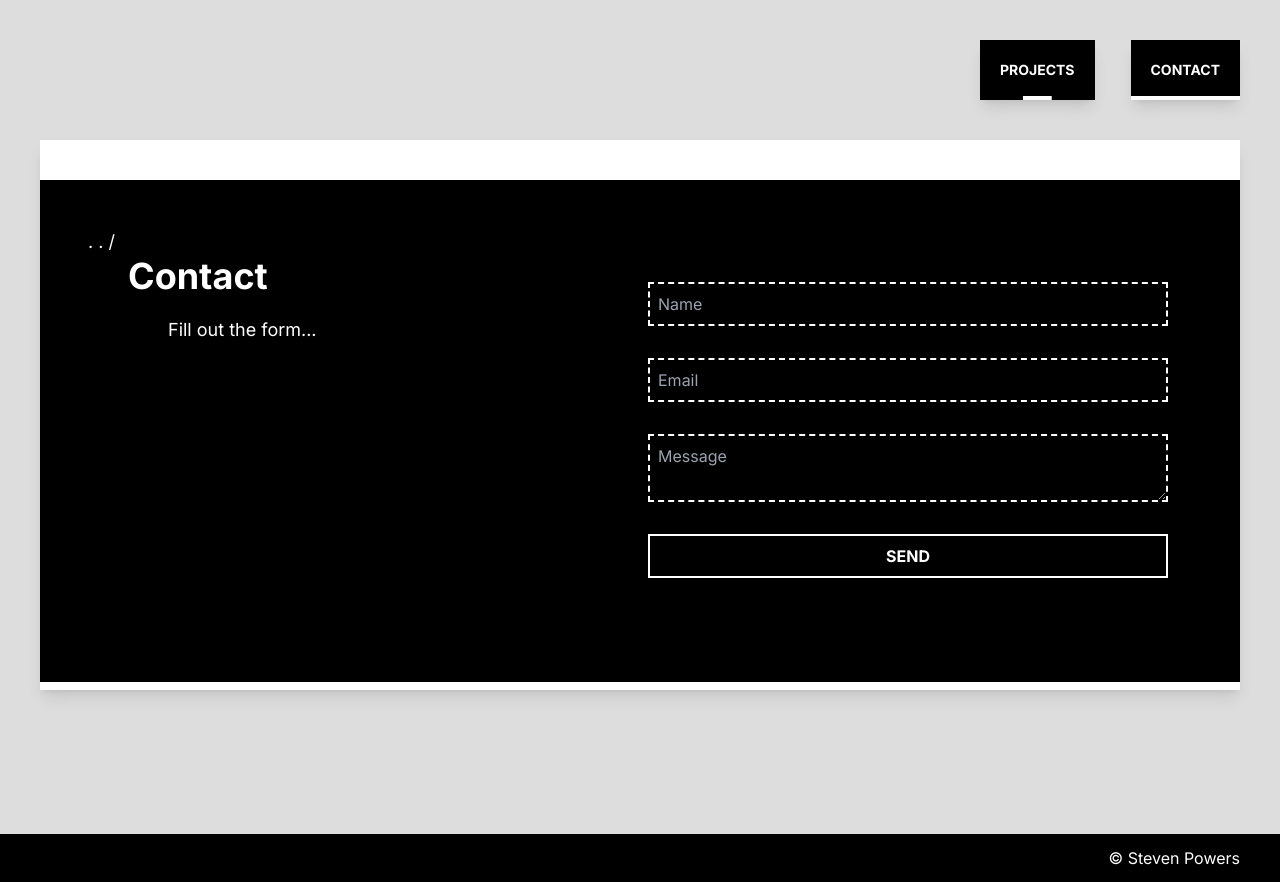
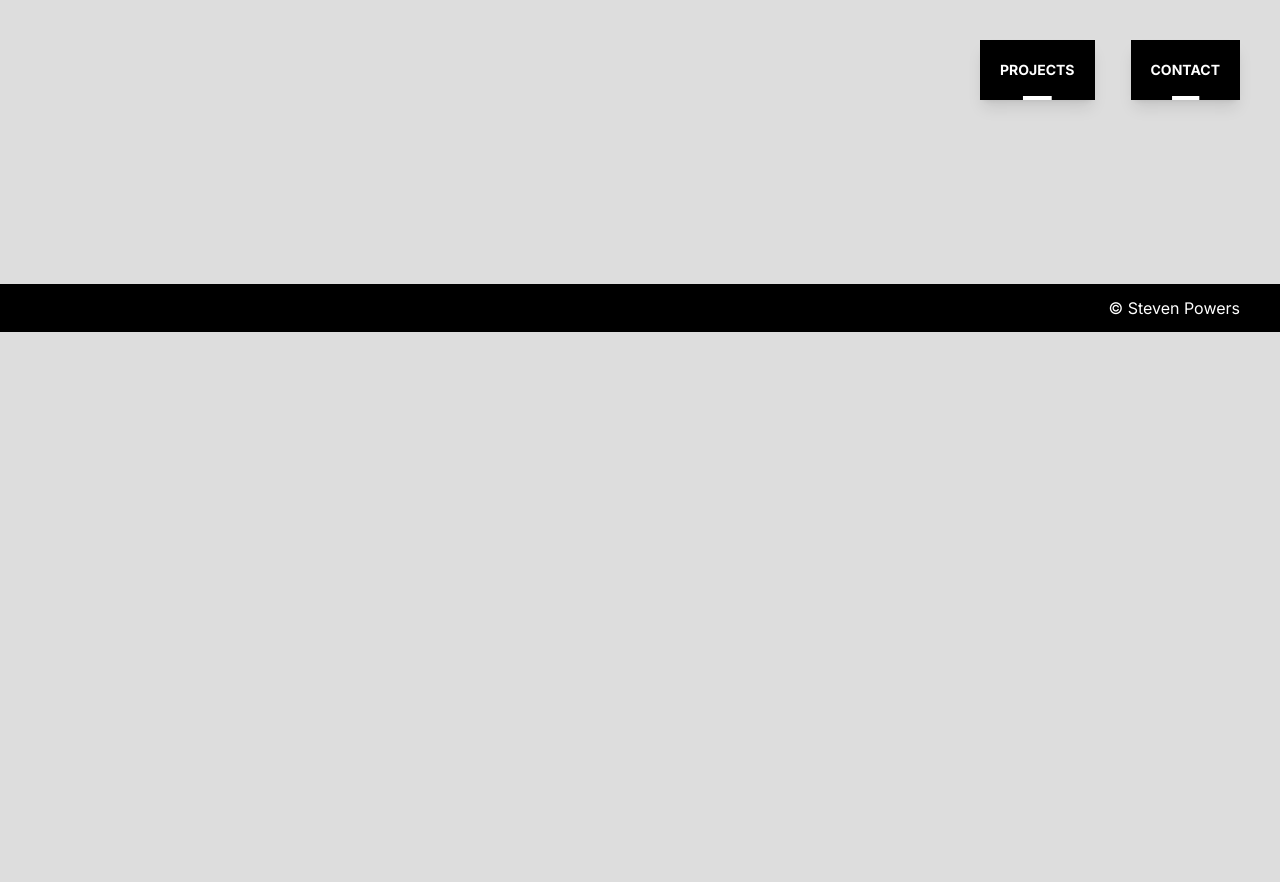
Before and after one commit to spowers1991/new_stevenpowers.co.uk, a React (Create React App) app: page /pages/contact in a window 1280 px wide. After the commit the page ends 800 px from the top, so only its background shows below. Built offline with nearby package versions, Linux system fonts and the light colour scheme.

Commit message:
change pages to root

```diff
--- a/src/App.js
+++ b/src/App.js
@@ -3,8 +3,8 @@ import Header from './components/Header';
 import Footer from './components/Footer';
 import GoogleFonts from './fonts/GoogleFonts';
 import { BrowserRouter as Router, Routes, Route } from 'react-router-dom';
-import Home from './pages/home'
-import Contact from './pages/contact'
+import Home from './home'
+import Contact from './contact'
 
 
 function App() {
@@ -17,8 +17,8 @@ function App() {
           <main>
             <Routes>
                 <Route path="/" element={<Home />} />
-                <Route path="pages/home" element={<Home />} />
-                <Route path="pages/contact" element={<Contact />}  />
+                <Route path="home" element={<Home />} />
+                <Route path="contact" element={<Contact />}  />
             </Routes>
           </main>
         <Footer />
--- a/src/components/Header.js
+++ b/src/components/Header.js
@@ -15,7 +15,7 @@ const Header = () => {
                     <NavButton target="/" text="Projects" location={pathname} />
                 </li>
                 <li>
-                    <NavButton target="/pages/contact" text="Contact" location={pathname}/>
+                    <NavButton target="/contact" text="Contact" location={pathname}/>
                 </li>
             </ul>
         </div>
--- a/src/pages/contact.js
+++ b/src/contact.js
@@ -1,6 +1,6 @@
 import React from 'react';
-import ContentBox from '../components/ContentBox'
-import Form from '../components/Form'
+import ContentBox from './components/ContentBox'
+import Form from './components/Form'
 
 const Test = () => {
     return (
--- a/src/pages/home.js
+++ b/src/home.js
@@ -1,6 +1,6 @@
 import React from 'react';
-import ContentBox from '../components/ContentBox'
-import Slider from '../components/Slider'
+import ContentBox from './components/ContentBox'
+import Slider from './components/Slider'
 
 const Home = () => {
     return (
```
